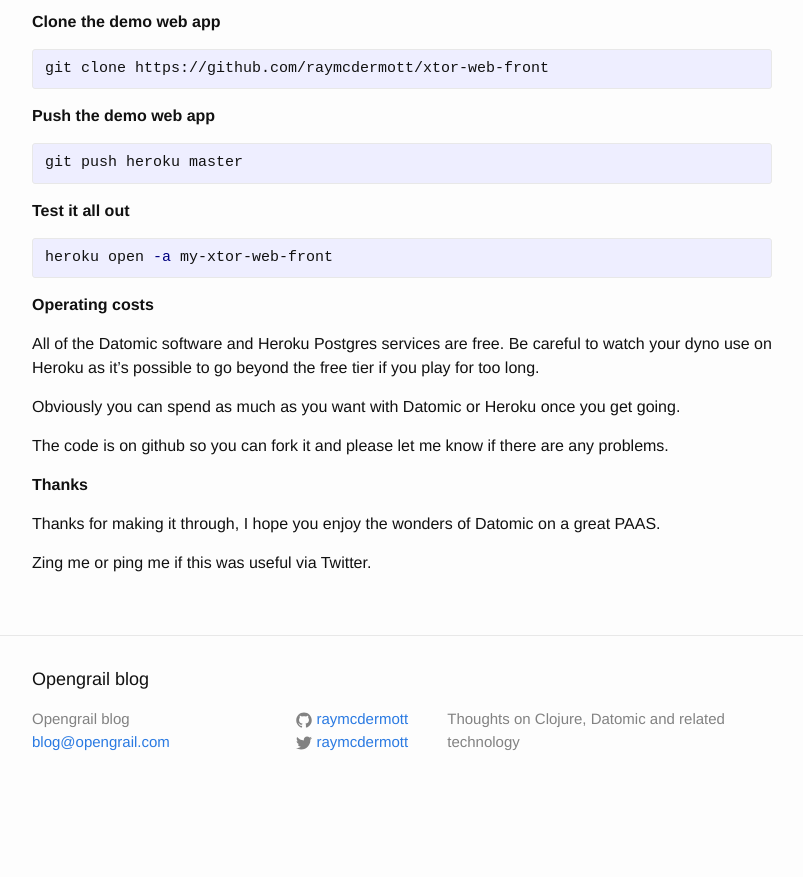
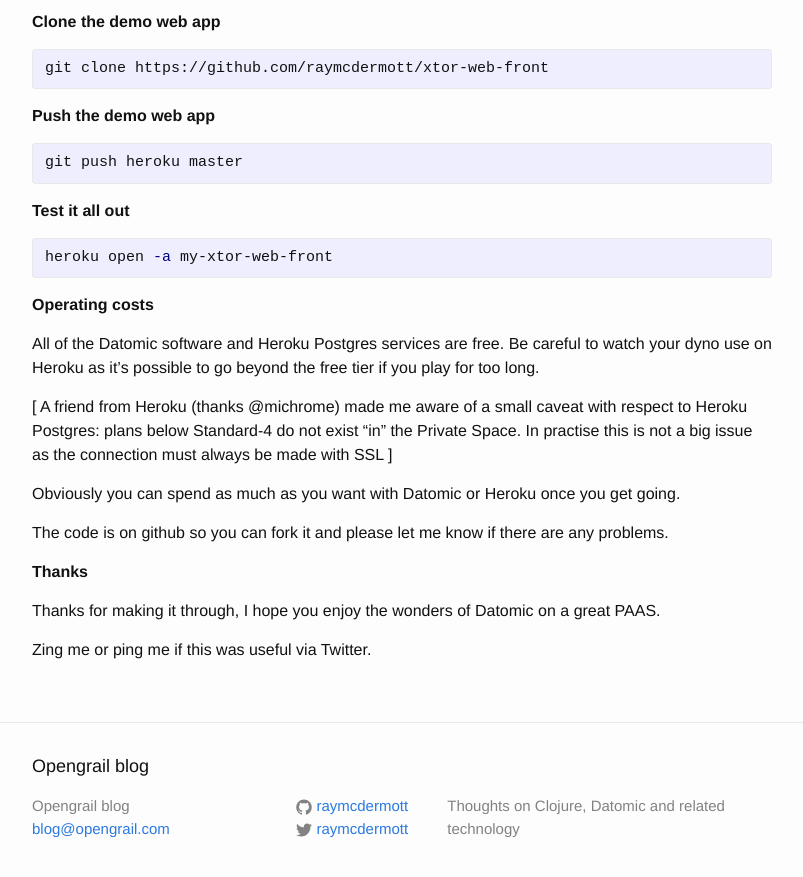
Before and after one commit to opengrail/opengrail.github.io, a Jekyll site: the page built from _posts/2015-11-19-datomic-heroku-spaces.md, in a window 1280 px wide and 900 px high, scrolled down 4784 px. Shown: the top 877 px of the window, without its empty margins (238-1041 px from the left). Built offline with Jekyll 4.4.1, drawn with Linux system fonts in a browser that asks for light colours; before the commit the page ends 5597 px from its top, so only the background shows below that.

Commit message:
postgres-plan-clarity

```diff
--- a/_posts/2015-11-19-datomic-heroku-spaces.md
+++ b/_posts/2015-11-19-datomic-heroku-spaces.md
@@ -144,6 +144,8 @@
 
 All of the Datomic software and Heroku Postgres services are free. Be careful to watch your dyno use on Heroku as it's possible to go beyond the free tier if you play for too long.
 
+[ A friend from Heroku (thanks @michrome) made me aware of a small caveat with respect to Heroku Postgres: plans below Standard-4 do not exist "in" the Private Space. In practise this is not a big issue as the connection must always be made with SSL ]
+
 Obviously you can spend as much as you want with Datomic or Heroku once you get going.
 
 The code is on github so you can fork it and please let me know if there are any problems.
```
